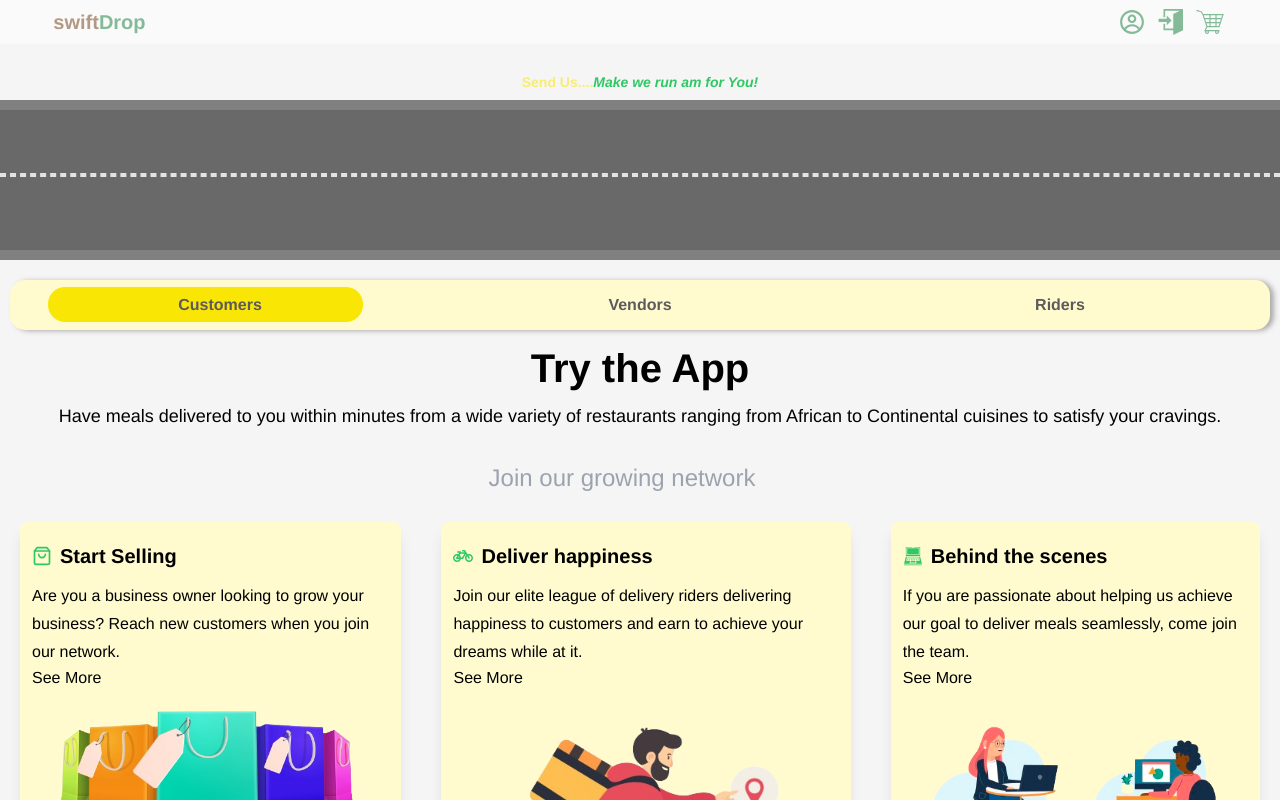
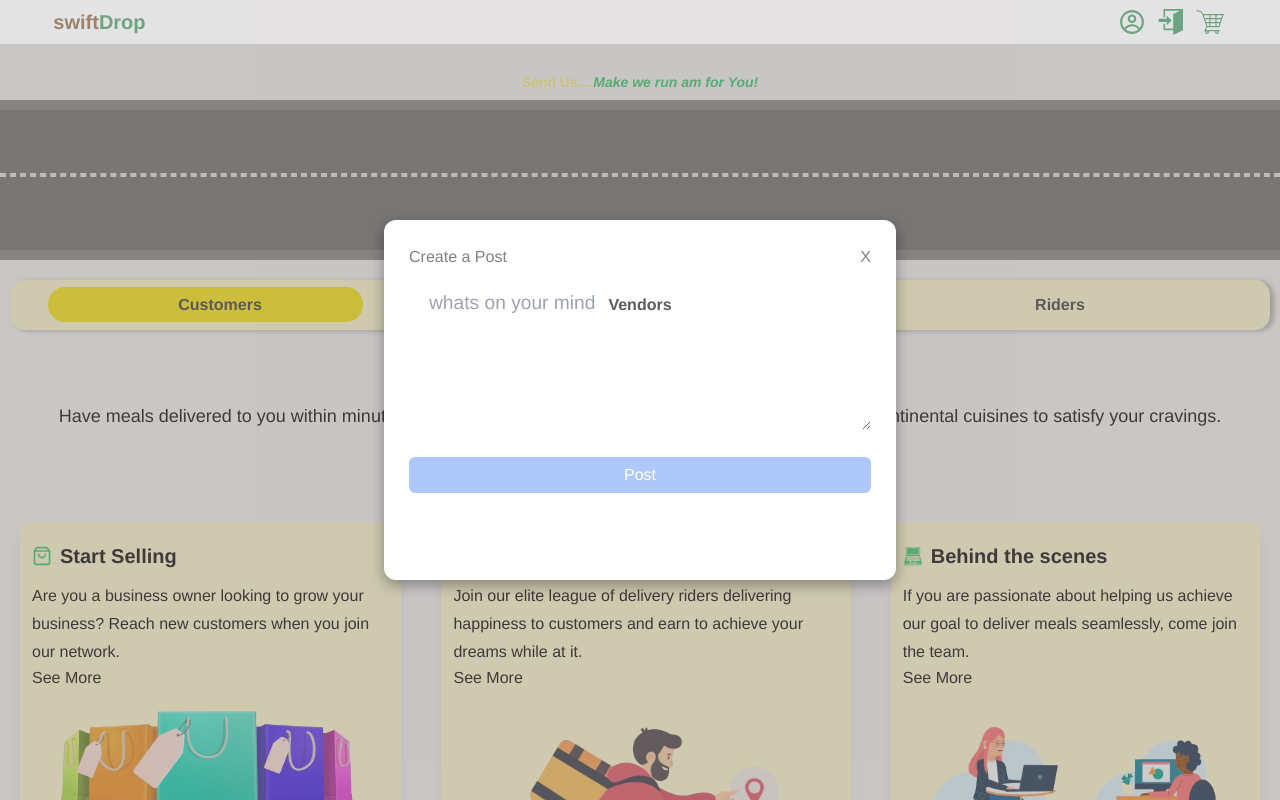
Before and after one commit to ozi-sadiq-kasai/swiftdrop, a React (Vite) app: page / in a window 1280 px wide. Shown: the top 800 px of the page. Built offline with nearby package versions, Linux system fonts and the light colour scheme; some icons are missing.

Commit message:
building modal

```diff
--- a/src/App.jsx
+++ b/src/App.jsx
@@ -1,21 +1,21 @@
 import Navbar from './component/Navbar'
 import Orders from './page/Orders'
 import Home from './page/home'
-// import AuthProvider from './Context'
+import AuthProvider from './Context'
 import { BrowserRouter as Router,Routes,Route } from 'react-router-dom'
 import OrderItems from './page/OrderItems'
 
 function App() {
   return (
     <Router>
-      {/* <AuthProvider> */}
+      <AuthProvider>
         <Navbar />
         <Routes>
           <Route path="/" element={<Home />} />
           <Route path="/OrderPlaces/:id" element={<OrderItems />} />
           <Route path="/orders" element={<Orders />} />
         </Routes>
-      {/* </AuthProvider> */}
+      </AuthProvider>
     </Router>
   )
 }
--- /dev/null
+++ b/src/Context.jsx
@@ -0,0 +1,25 @@
+import { createContext,useState } from "react"
+
+const AuthContext = createContext()
+
+const AuthProvider = ({children}) => {
+ const [modal, setModal] = useState(false)
+
+ const handleCloseModal = ()=>{
+  setModal(false)
+ }
+ const handleOpenModal = ()=>{
+  setModal(true)
+ }
+ const contextData ={
+  handleCloseModal,
+  handleOpenModal,
+  modal
+ }
+  return (
+    <AuthContext.Provider value={contextData}>{children}</AuthContext.Provider>
+  )
+}
+export default AuthProvider
+
+export {AuthContext}
--- /dev/null
+++ b/src/component/Modal.jsx
@@ -0,0 +1,33 @@
+import { useContext } from "react"
+import {AuthContext} from '../../src/Context'
+
+const Modal = () => {
+  const { handleCloseModal} = useContext(AuthContext)
+
+  return (
+    <div className="modalBackground">
+      <div className="modalContainer">
+        <div className="modalContainer--header">
+          <h1>Create a Post</h1>
+          <p onClick={handleCloseModal}>X</p>
+        </div>
+
+        <form>
+          <textarea
+            name="post"
+            id="post"
+            maxLength="1000"
+            // value={post}
+            // onChange=
+            placeholder="whats on your mind"
+          ></textarea>
+          <button className="modalContainer--btn" onClick={handleCloseModal}>
+            Post
+          </button>
+        </form>
+      </div>
+    </div>
+  )
+}
+
+export default Modal
--- a/src/index.css
+++ b/src/index.css
@@ -115,3 +115,54 @@ body {
   from{transform:translateX(-1300px)}
   to{transform: translateX(1300px);}
 }
+
+/* Modal */
+
+.modalBackground {
+  width: 100vw;
+  height: 100vh;
+  background-color: rgba(142, 136, 136, 0.431);
+  position: fixed;
+  top:0;
+  left: 0;
+  display: flex;
+  justify-content: center;
+  align-items: center;
+}
+
+.modalContainer {
+  width: 40%;
+  height: 45%;
+  border-radius: 12px;
+  background-color: white;
+  box-shadow: rgba(0, 0, 0, 0.35) 0px 5px 15px;
+  display: flex;
+  flex-direction: column;
+  padding: 25px;
+}
+
+textarea{
+ width:100%;
+ height:100%;
+ border:none;
+ outline:none;
+ padding:20px;
+ font-size: larger;
+}
+.modalContainer--header{
+ display: flex;
+ align-items: center;
+ justify-content: space-between;
+ color: gray;
+}
+
+.modalContainer--btn{
+ margin-top: 20px;
+ width: 100%;
+ padding: 6px 0;
+ border-radius:6px;
+ color: white;
+ border: none;
+ font-size: 16px;
+ background-color:rgb(174, 200, 250);
+}
--- a/src/page/Home.jsx
+++ b/src/page/Home.jsx
@@ -3,6 +3,8 @@ import FooterCarousel from '../component/FooterCarousel'
 import Slider from '../component/Slider'
 import Cards from '../component/Cards'
 import Animation from '../component/Animation'
+import Modal from '../component/Modal'
+
 const main = () => {
   return (
     <main className="mt-14">
@@ -24,6 +26,7 @@ const main = () => {
       <Slider />
       <Cards />
       <FooterCarousel />
+      <Modal/>
     </main>
   )
 }
```
